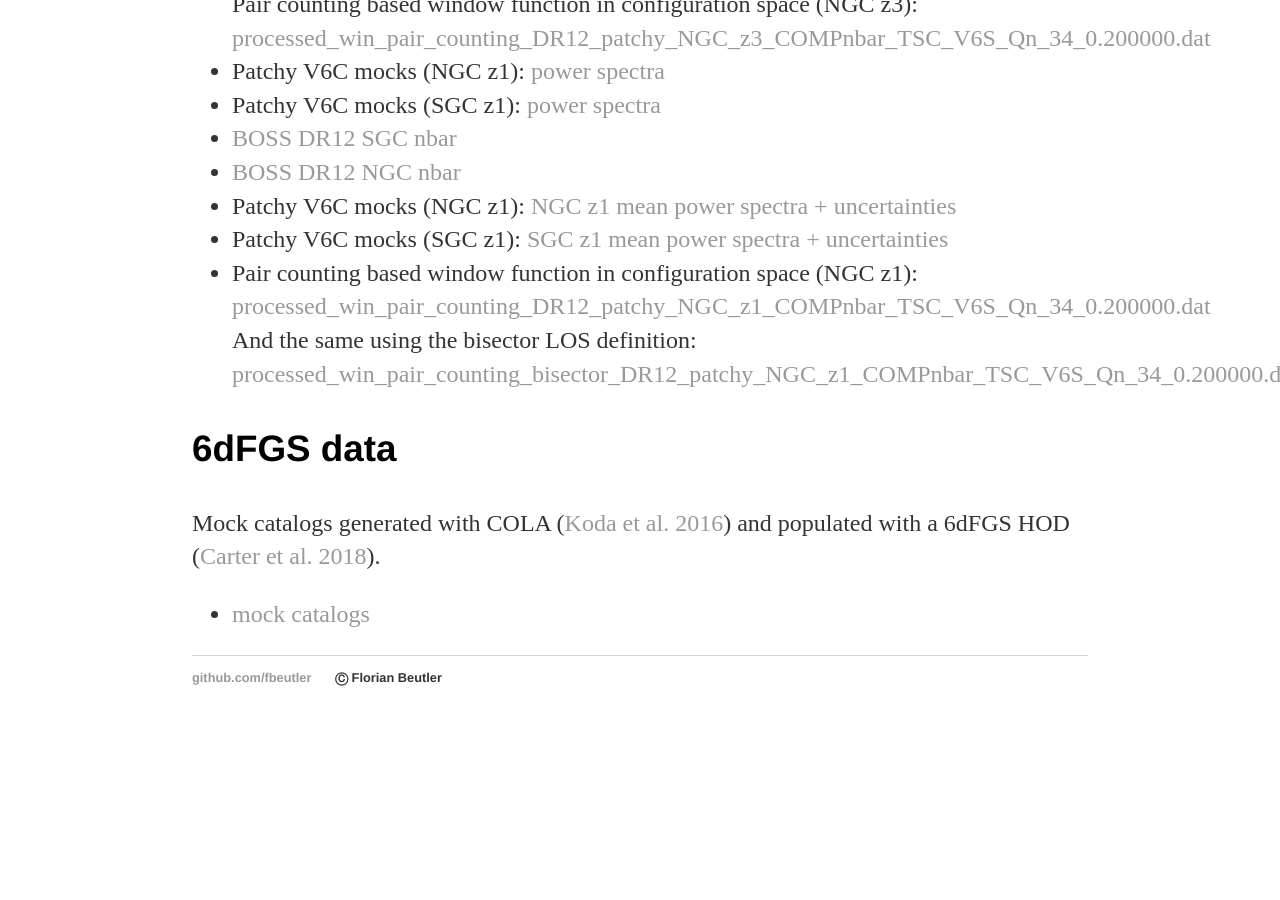
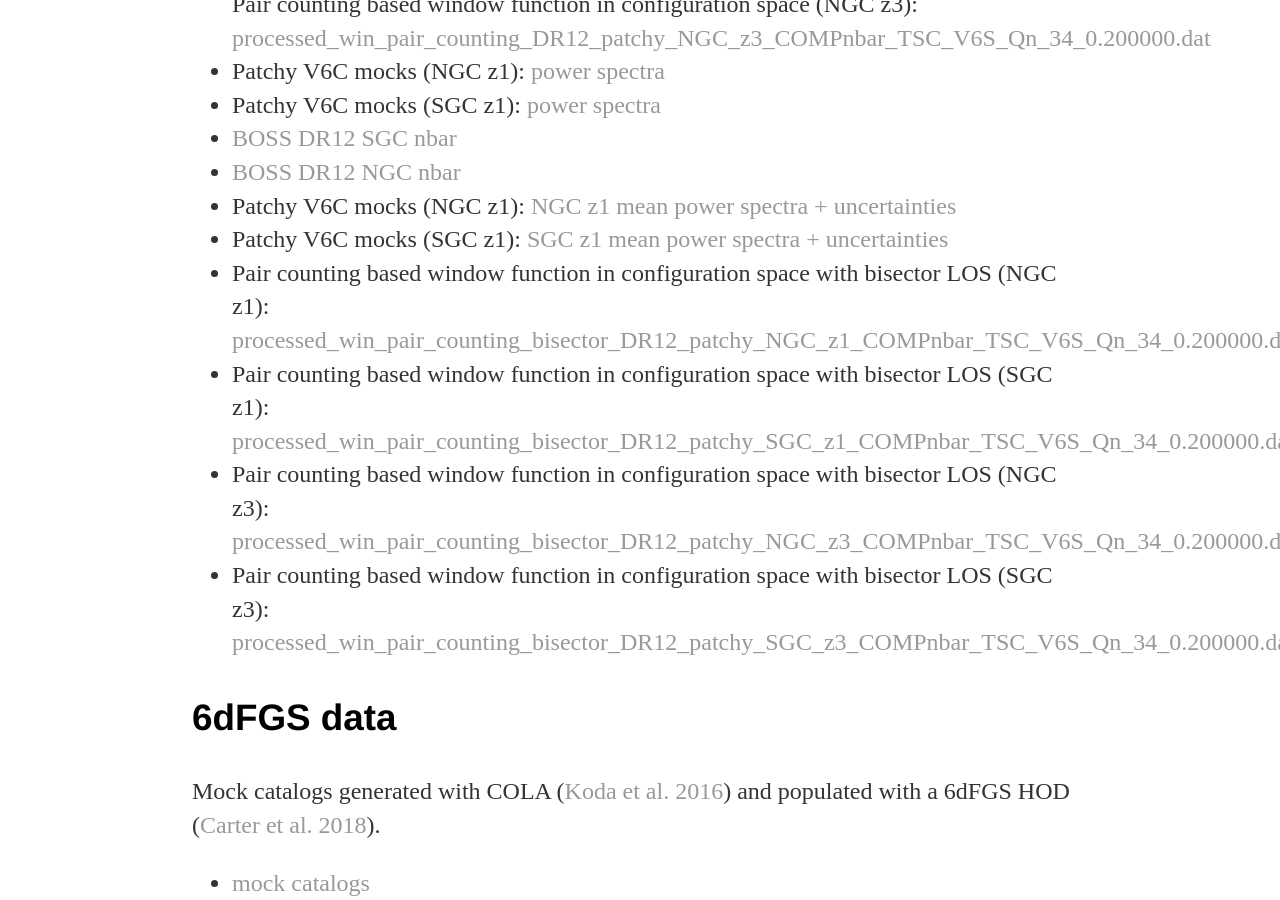
Before and after one commit to fbeutler/fbeutler.github.io, a Jekyll site: the page built from hub/hub.html, in a window 1280 px wide and 900 px high, scrolled down 2770 px. Built offline with Jekyll 4.4.1, drawn with Linux system fonts in a browser that asks for light colours; before the commit the page ends 3517 px from its top, so only the background shows below that.

Commit message:
Update hub.html

```diff
--- a/hub/hub.html
+++ b/hub/hub.html
@@ -200,10 +200,20 @@ title: Some material
       <a href='/hub/mean_pk_2047_z1_SGC.dat' target="_blank">SGC z1 mean power spectra + uncertainties</a>
     </li>
     <li>
-      Pair counting based window function in configuration space (NGC z1):
-      <a href='/hub/processed_win_pair_counting_DR12_patchy_NGC_z1_COMPnbar_TSC_V6S_Qn_34_0.200000.dat' target="_blank">processed_win_pair_counting_DR12_patchy_NGC_z1_COMPnbar_TSC_V6S_Qn_34_0.200000.dat</a><br>
-      And the same using the bisector LOS definition:
+      Pair counting based window function in configuration space with bisector LOS (NGC z1):
       <a href='/hub/processed_win_pair_counting_bisector_DR12_patchy_NGC_z1_COMPnbar_TSC_V6S_Qn_34_0.200000.dat' target="_blank">processed_win_pair_counting_bisector_DR12_patchy_NGC_z1_COMPnbar_TSC_V6S_Qn_34_0.200000.dat</a>
+    </li>
+    <li>
+      Pair counting based window function in configuration space with bisector LOS (SGC z1):
+      <a href='/hub/processed_win_pair_counting_bisector_DR12_patchy_SGC_z1_COMPnbar_TSC_V6S_Qn_34_0.200000.dat' target="_blank">processed_win_pair_counting_bisector_DR12_patchy_SGC_z1_COMPnbar_TSC_V6S_Qn_34_0.200000.dat</a>
+    </li>
+        <li>
+      Pair counting based window function in configuration space with bisector LOS (NGC z3):
+      <a href='/hub/processed_win_pair_counting_bisector_DR12_patchy_NGC_z3_COMPnbar_TSC_V6S_Qn_34_0.200000.dat' target="_blank">processed_win_pair_counting_bisector_DR12_patchy_NGC_z3_COMPnbar_TSC_V6S_Qn_34_0.200000.dat</a>
+    </li>
+        <li>
+      Pair counting based window function in configuration space with bisector LOS (SGC z3):
+      <a href='/hub/processed_win_pair_counting_bisector_DR12_patchy_SGC_z3_COMPnbar_TSC_V6S_Qn_34_0.200000.dat' target="_blank">processed_win_pair_counting_bisector_DR12_patchy_SGC_z3_COMPnbar_TSC_V6S_Qn_34_0.200000.dat</a>
     </li>
   </ul>
 
```
